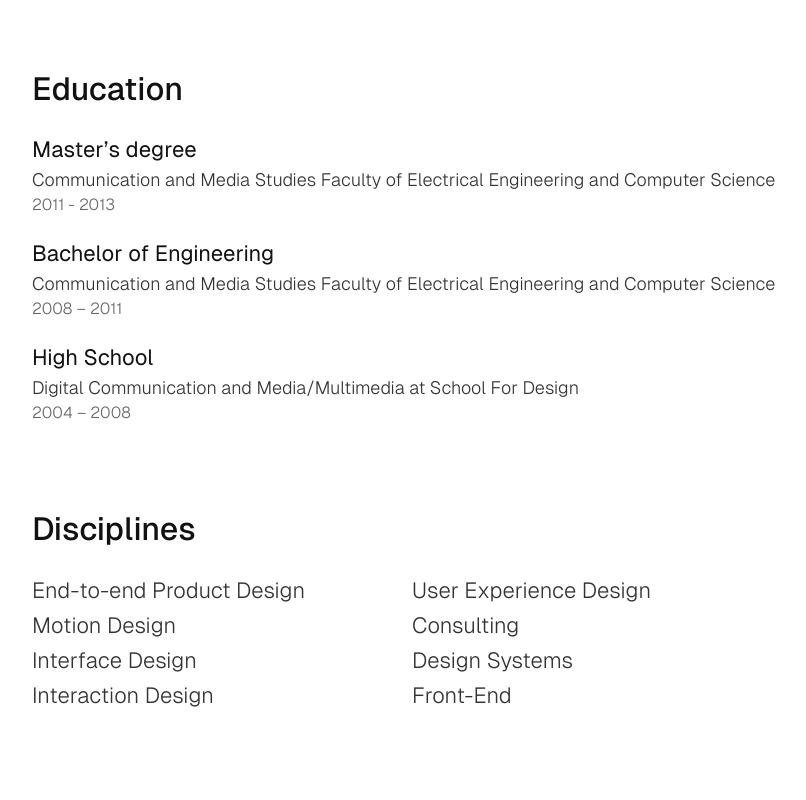
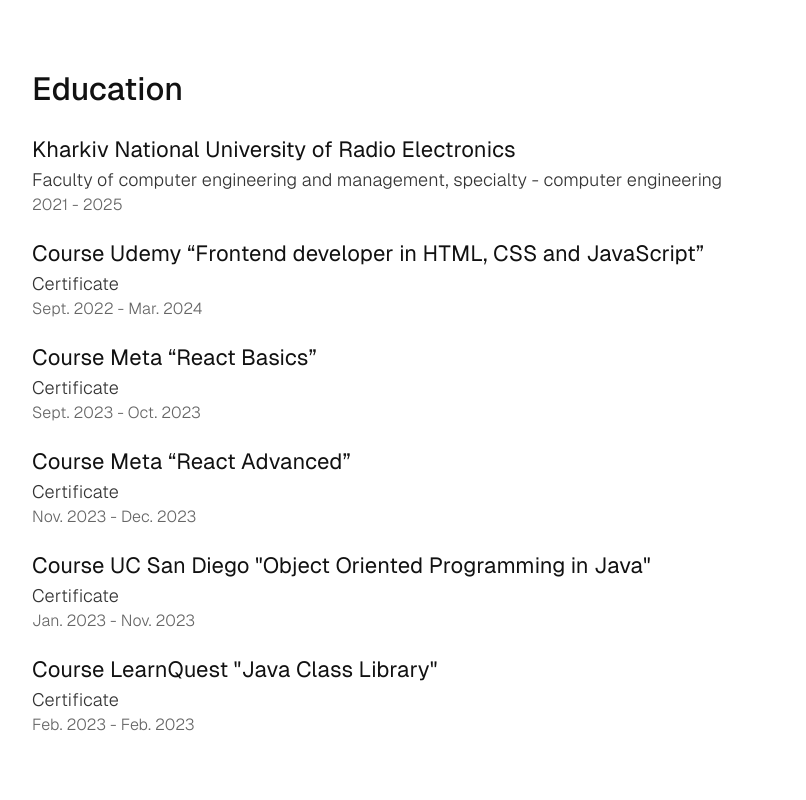
Before and after one commit to mzhigalka/ownWebsite, a React (Create React App) app: page /about in a window 1280 px wide. Shown: the part 1160-1960 px from the top of the page, without its empty margins (228-1034 px from the left). Built offline with nearby package versions, Linux system fonts and the light colour scheme.

Commit message:
updated all information about me

```diff
--- a/src/pages/About.tsx
+++ b/src/pages/About.tsx
@@ -67,43 +67,105 @@
         </h3>
         <div className="mb-[80px] flex flex-col gap-y-[20px]">
           <div>
-            <p className="text-[22px] text-black">Master’s degree</p>
+            <p className="text-[22px] text-black">
+              Kharkiv National University of Radio Electronics
+            </p>
             <p className="text-[18px] text-semigrey font-light">
-              Communication and Media Studies Faculty of Electrical Engineering
-              and Computer Science
+              Faculty of computer engineering and management, specialty -
+              computer engineering
             </p>
-            <p className="text-[16px] text-grey font-light">2011 - 2013</p>
+            <p className="text-[16px] text-grey font-light">2021 - 2025</p>
           </div>
           <div>
-            <p className="text-[22px] text-black">Bachelor of Engineering</p>
-            <p className="text-[18px] text-semigrey font-light">
-              Communication and Media Studies Faculty of Electrical Engineering
-              and Computer Science
+            <p className="text-[22px] text-black">
+              Course Udemy “Frontend developer in HTML, CSS and JavaScript”
             </p>
-            <p className="text-[16px] text-grey font-light">2008 – 2011</p>
+            <a
+              href="https://www.udemy.com/certificate/UC-bd8b854c-edad-4471-ad4c-0dd3a69bf13e/"
+              className="text-[18px] hover:underline cursor-pointer text-semigrey font-light"
+              target="_blank"
+            >
+              Certificate
+            </a>
+            <p className="text-[16px] text-grey font-light">
+              Sept. 2022 - Mar. 2024
+            </p>
           </div>
           <div>
-            <p className="text-[22px] text-black">High School</p>
-            <p className="text-[18px] text-semigrey font-light">
-              Digital Communication and Media/Multimedia at School For Design
+            <p className="text-[22px] text-black">Course Meta “React Basics”</p>
+            <a
+              href="https://www.coursera.org/account/accomplishments/verify/SNQTTXQLJEUN?utm_source=link&utm_medium=certificate&utm_content=cert_image&utm_campaign=pdf_header_button&utm_product=course"
+              className="text-[18px] hover:underline cursor-pointer text-semigrey font-light"
+              target="_blank"
+            >
+              Certificate
+            </a>
+            <p className="text-[16px] text-grey font-light">
+              Sept. 2023 - Oct. 2023
             </p>
-            <p className="text-[16px] text-grey font-light">2004 – 2008</p>
+          </div>
+          <div>
+            <p className="text-[22px] text-black">
+              Course Meta “React Advanced”
+            </p>
+            <a
+              href="https://www.coursera.org/account/accomplishments/verify/H4UDCCXCXAXR?utm_source=link&utm_medium=certificate&utm_content=cert_image&utm_campaign=sharing_cta&utm_product=course"
+              className="text-[18px] hover:underline cursor-pointer text-semigrey font-light"
+              target="_blank"
+            >
+              Certificate
+            </a>
+            <p className="text-[16px] text-grey font-light">
+              Nov. 2023 - Dec. 2023
+            </p>
+          </div>
+          <div>
+            <p className="text-[22px] text-black">
+              Course UC San Diego "Object Oriented Programming in Java"
+            </p>
+            <a
+              href="https://coursera.org/share/4be8a9d94f3b6a6c55956ef454a5ef27"
+              className="text-[18px] hover:underline cursor-pointer text-semigrey font-light"
+              target="_blank"
+            >
+              Certificate
+            </a>
+            <p className="text-[16px] text-grey font-light">
+              Jan. 2023 - Nov. 2023
+            </p>
+          </div>
+          <div>
+            <p className="text-[22px] text-black">
+              Course LearnQuest "Java Class Library"
+            </p>
+            <a
+              href="https://coursera.org/share/a686f1e75b2cf59b8ac36c287d81b269"
+              className="text-[18px] hover:underline cursor-pointer text-semigrey font-light"
+              target="_blank"
+            >
+              Certificate
+            </a>
+            <p className="text-[16px] text-grey font-light">
+              Feb. 2023 - Feb. 2023
+            </p>
           </div>
         </div>
       </div>
       <div>
         <h3 className="text-[32px] font-medium text-black mb-[20px] ">
-          Disciplines
+          Skills
         </h3>
         <div className="grid grid-cols-2 text-[22px] text-semigrey font-light leading-[35px] mb-[80px]">
-          <p>End-to-end Product Design</p>
-          <p>User Experience Design</p>
-          <p>Motion Design</p>
-          <p>Consulting</p>
-          <p>Interface Design</p>
-          <p>Design Systems</p>
-          <p>Interaction Design</p>
-          <p>Front-End</p>
+          <p>HTML</p>
+          <p>CSS / SCSS / SASS / LESS</p>
+          <p>React JS</p>
+          <p>Git / GitHub / GitLab</p>
+          <p>JavaScript</p>
+          <p>Tailwind CSS</p>
+          <p>TypeScript</p>
+          <p>Figma</p>
+          <p>Redux Toolkit</p>
+          <p>Vite</p>
         </div>
       </div>
       <div>
@@ -122,13 +184,22 @@
             <a
               className="hover:underline"
               href="https://www.linkedin.com/in/%D0%BC%D0%B0%D1%82%D0%B2%D1%96%D0%B9-%D0%B6%D0%B8%D0%B3%D0%B0%D0%BB%D0%BA%D0%B0-83b847299/"
+              target="_blank"
             >
               Linkedin
             </a>
-            <a className="hover:underline" href="https://github.com/mzhigalka">
+            <a
+              className="hover:underline"
+              href="https://github.com/mzhigalka"
+              target="_blank"
+            >
               GitHub
             </a>
-            <a className="hover:underline" href="https://gitlab.com/mzhigalka">
+            <a
+              className="hover:underline"
+              href="https://gitlab.com/mzhigalka"
+              target="_blank"
+            >
               GitLab
             </a>
           </div>
```
